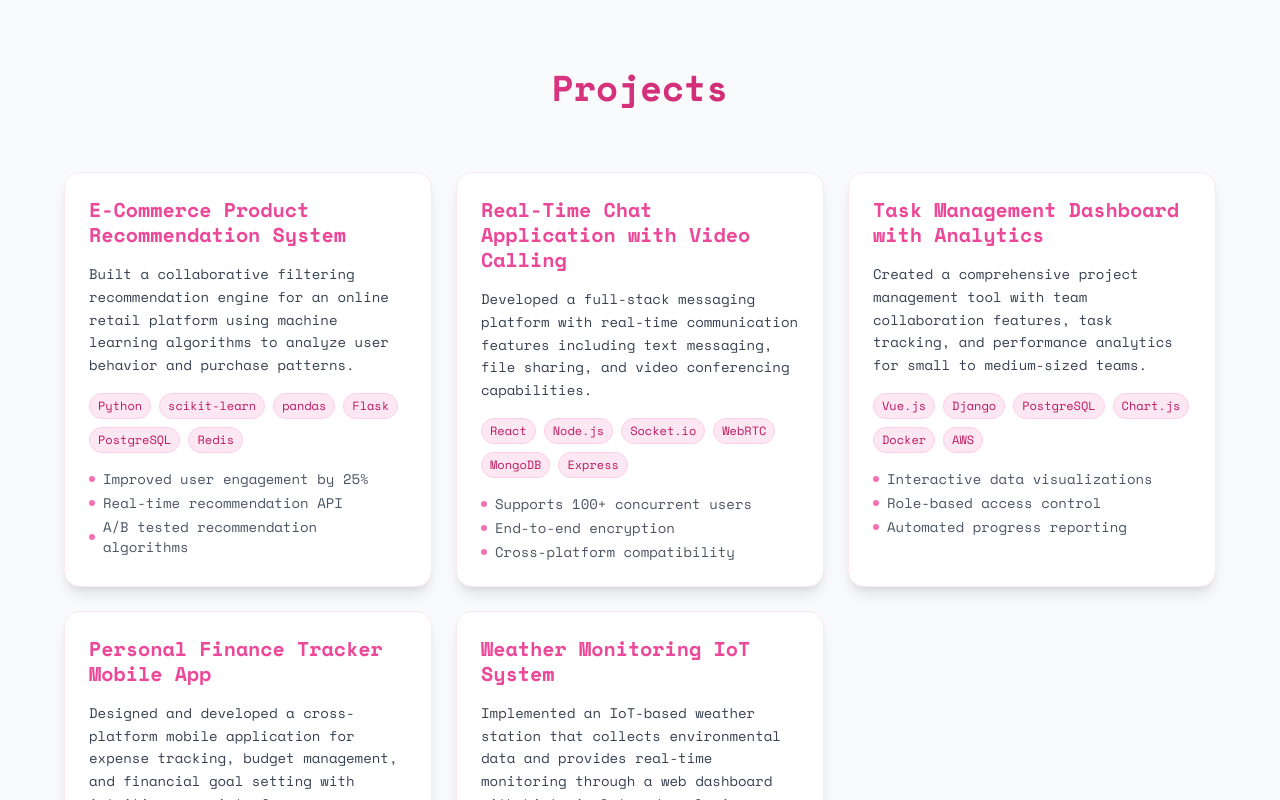
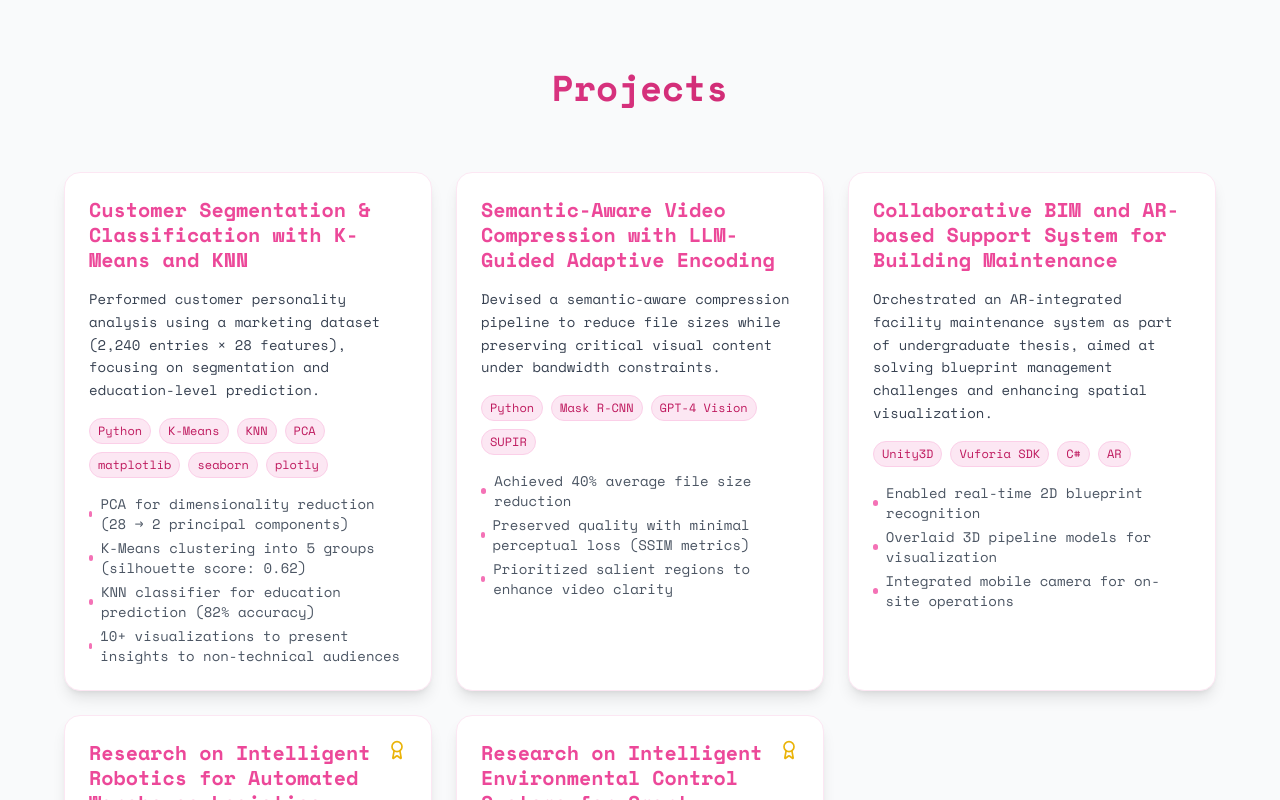
Before and after one commit to ggggzj/Zhengjia.bio, a React (Create React App) app: page / in a window 1280 px wide. Shown: the part 2000-2800 px from the top of the page. Built offline with nearby package versions, Linux system fonts and the light colour scheme.

Commit message:
renew the content of projects

```diff
--- a/src/ainichoubb.tsx
+++ b/src/ainichoubb.tsx
@@ -39,34 +39,40 @@ const Portfolio = () => {
 
   const projects = [
     {
-      title: "E-Commerce Product Recommendation System",
-      description: "Built a collaborative filtering recommendation engine for an online retail platform using machine learning algorithms to analyze user behavior and purchase patterns.",
-      tech: ["Python", "scikit-learn", "pandas", "Flask", "PostgreSQL", "Redis"],
-      highlights: ["Improved user engagement by 25%", "Real-time recommendation API", "A/B tested recommendation algorithms"]
+      title: "Customer Segmentation & Classification with K-Means and KNN",
+      date: "Feb 2025",
+      description: "Performed customer personality analysis using a marketing dataset (2,240 entries × 28 features), focusing on segmentation and education-level prediction.",
+      tech: ["Python","K-Means","KNN","PCA","matplotlib","seaborn","plotly"],
+      highlights: ["PCA for dimensionality reduction (28 → 2 principal components)", "K-Means clustering into 5 groups (silhouette score: 0.62)", "KNN classifier for education prediction (82% accuracy)","10+ visualizations to present insights to non-technical audiences"]
     },
     {
-      title: "Real-Time Chat Application with Video Calling",
-      description: "Developed a full-stack messaging platform with real-time communication features including text messaging, file sharing, and video conferencing capabilities.",
-      tech: ["React", "Node.js", "Socket.io", "WebRTC", "MongoDB", "Express"],
-      highlights: ["Supports 100+ concurrent users", "End-to-end encryption", "Cross-platform compatibility"]
+      title: "Semantic-Aware Video Compression with LLM-Guided Adaptive Encoding",
+      date: "Feb 2025 - May 2025",
+      description: "Devised a semantic-aware compression pipeline to reduce file sizes while preserving critical visual content under bandwidth constraints.",
+      tech: ["Python", "Mask R-CNN", "GPT-4 Vision", "SUPIR"],
+      highlights: ["Achieved 40% average file size reduction", "Preserved quality with minimal perceptual loss (SSIM metrics)", "Prioritized salient regions to enhance video clarity"]
     },
     {
-      title: "Task Management Dashboard with Analytics",
-      description: "Created a comprehensive project management tool with team collaboration features, task tracking, and performance analytics for small to medium-sized teams.",
-      tech: ["Vue.js", "Django", "PostgreSQL", "Chart.js", "Docker", "AWS"],
-      highlights: ["Interactive data visualizations", "Role-based access control", "Automated progress reporting"]
+      title: "Collaborative BIM and AR-based Support System for Building Maintenance",
+      date: "Jan 2023 - May 2025",
+      description: "Orchestrated an AR-integrated facility maintenance system as part of undergraduate thesis, aimed at solving blueprint management challenges and enhancing spatial visualization.",
+      tech: ["Unity3D", "Vuforia SDK", "C#", "AR"],
+      highlights: ["Enabled real-time 2D blueprint recognition", "Overlaid 3D pipeline models for visualization", "Integrated mobile camera for on-site operations"]
     },
     {
-      title: "Personal Finance Tracker Mobile App",
-      description: "Designed and developed a cross-platform mobile application for expense tracking, budget management, and financial goal setting with intuitive user interface.",
-      tech: ["React Native", "TypeScript", "Firebase", "Expo", "Redux"],
-      highlights: ["95% user retention rate", "Offline data synchronization", "Secure transaction categorization"]
+      title: "Research on Intelligent Robotics for Automated Warehouse Logistics",
+      date: "Mar 2022 - Sep 2022",
+      description: "Conceived and assembled an intelligent logistics robot to automate block transportation tasks in a warehouse simulation.",
+      tech: ["Python", "C", "LAB color space", "Computer Vision"],
+      highlights: ["Achieved 100% block recognition accuracy", "Reached 90% precision in grasping tasks", "Awarded First Prize for project excellence"]
     },
     {
-      title: "Weather Monitoring IoT System",
-      description: "Implemented an IoT-based weather station that collects environmental data and provides real-time monitoring through a web dashboard with historical trend analysis.",
-      tech: ["Arduino", "Raspberry Pi", "Python", "MQTT", "InfluxDB", "Grafana"],
-      highlights: ["24/7 data collection", "Remote monitoring capabilities", "Predictive weather alerts"]
+
+      title: "Research on Intelligent Environmental Control Systems for Smart Ventilation",
+      date: "Apr 2021 - Sep 2021",
+      description: "Designed an intelligent ventilation system with automated control mechanisms for energy efficiency.",
+      tech: ["Arduino", "C", "IoT", "Environmental Sensors"],
+      highlights: ["Achieved <1s response latency", "Integrated multi-input control for adaptive regulation", "Awarded First Prize for innovation"]
     }
   ];
 
```
